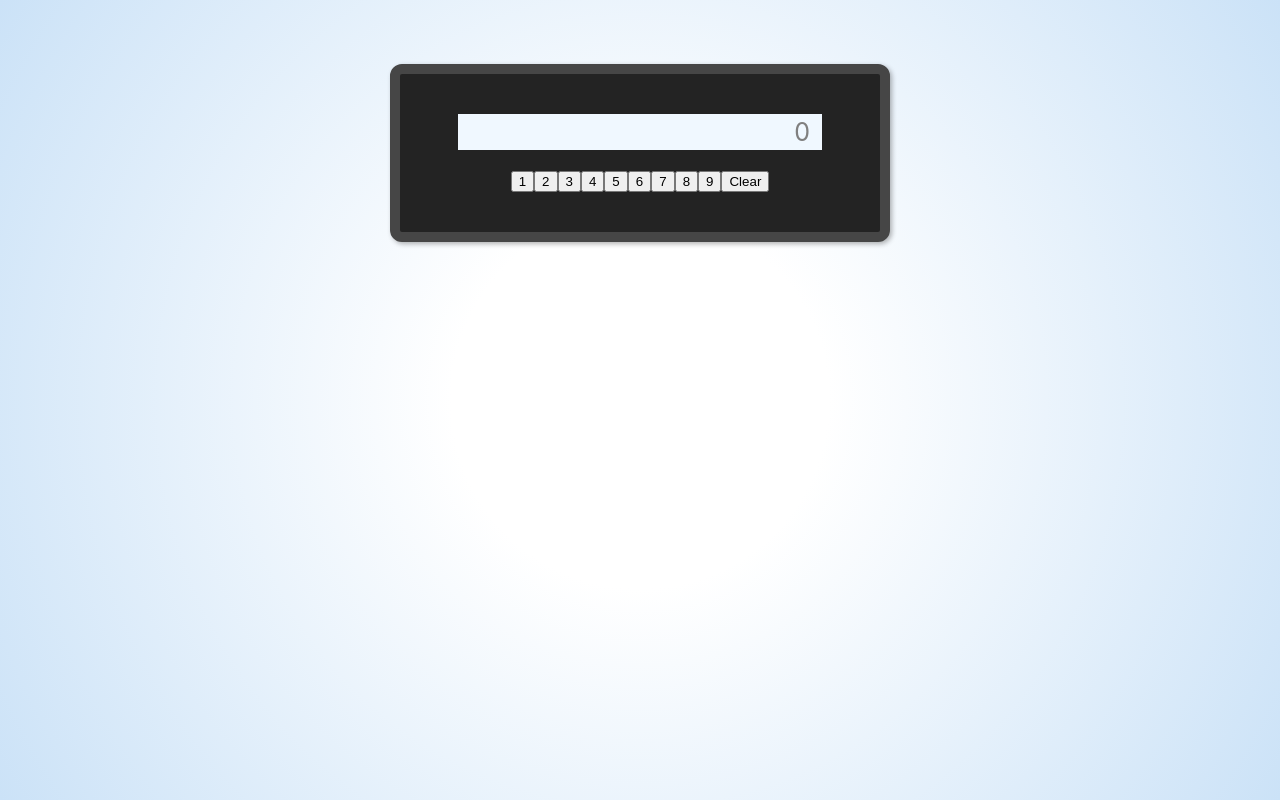
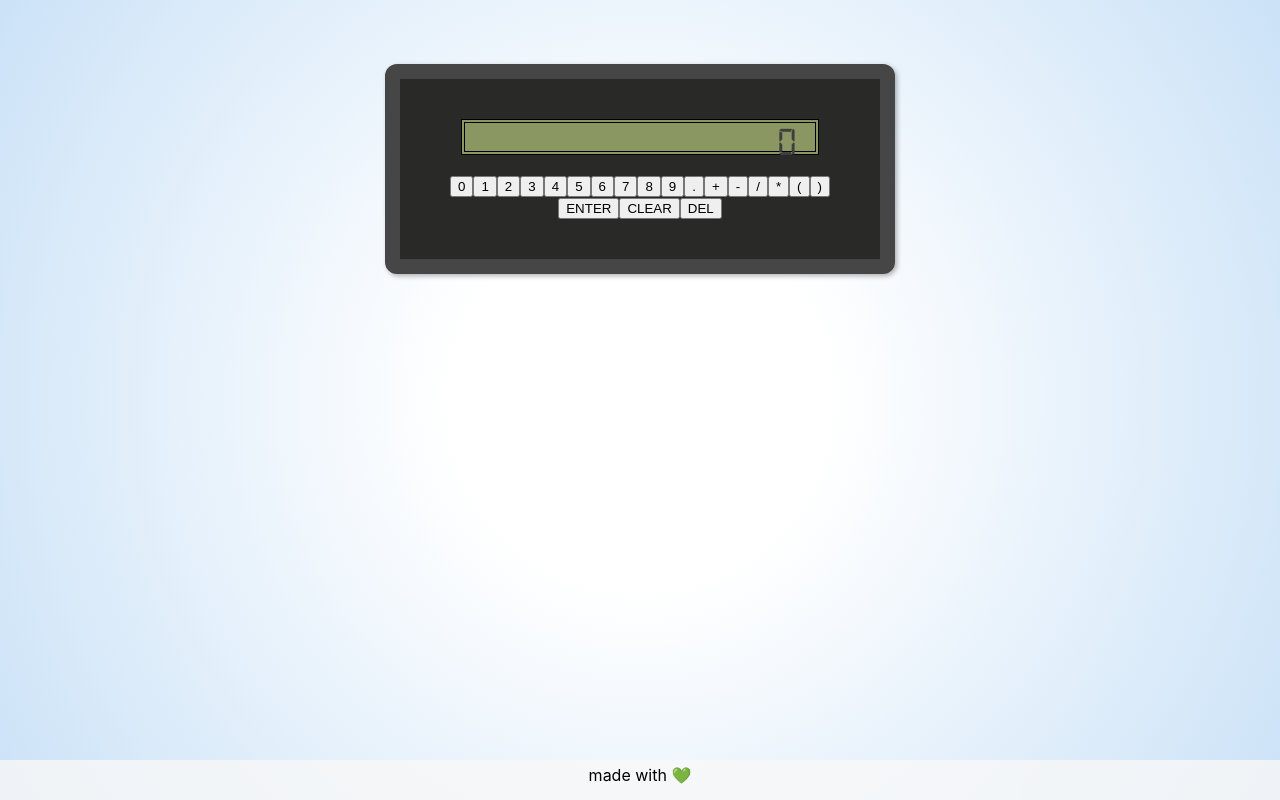
Before and after one commit to nodrognaes/calc, a React (Vite) app: page / in a window 1280 px wide. Built offline with nearby package versions, Linux system fonts and the light colour scheme.

Commit message:
functioning buttons

```diff
--- a/src/App.jsx
+++ b/src/App.jsx
@@ -1,11 +1,13 @@
 import './App.css'
 import Calc from './components/Calc/Calc';
+import Footer from './components/Footer/Footer';
 
 function App() {
 
   return (
     <div className="App">
       <Calc />
+      <Footer />
     </div>
   )
 }
--- a/src/components/Button/Button.jsx
+++ b/src/components/Button/Button.jsx
@@ -0,0 +1,17 @@
+import React from 'react'
+
+export default function Button({handleClick}) {
+  const keys = [{ 'key': 0 }, { 'key': 1 }, { 'key': 2 }, { 'key': 3 }, { 'key': 4 }, { 'key': 5 }, { 'key': 6 }, { 'key': 7 }, { 'key': 8 }, { 'key': 9 }, { 'key': '.' }, { 'key': '+' }, { 'key': '-' }, { 'key': '/' }, { 'key': '*' }, { 'key': '(' }, { 'key': ')' }, { 'key': 'ENTER' }, { 'key': 'CLEAR' }, { 'key': 'DEL' }];
+
+  return (
+    <div>
+      {
+        keys.map((n) => {
+          return (
+            <button key={n.key} className='keys' onClick={() => handleClick(n.key)}>{n.key}</button>
+          )
+        })
+      }
+    </div>
+  )
+}
--- a/src/components/Calc/Calc.jsx
+++ b/src/components/Calc/Calc.jsx
@@ -1,35 +1,46 @@
 import React, { useState } from 'react'
 
 import Window from '../Window/Window';
+import Button from '../Button/Button';
 import './calc.css';
 
 export default function Calc() {
-  const [total, setTotal] = useState(0);
-  const [display, setDisplay] =useState('0');
+  const [display, setDisplay] = useState('0');
 
-  const nums = [{ 'key': 1 }, { 'key': 2 }, { 'key': 3 }, { 'key': 4 }, { 'key': 5 }, { 'key': 6 }, { 'key': 7 }, { 'key': 8 }, { 'key': 9 }]
+  const handleClick = (key) => {
+    if (/^[0123456789+.x*\/)(-]$/.test(key)) {
+      setDisplay((prev) => {
+        if (prev === '0') {
+          return `${key}`;
+        };
+        return prev + `${key}`;
+      });
+      console.log(display)
+    };
 
+    if (key === 'DEL') {
+      setDisplay((prev) => {
+        if (prev.length > 1) {
+        return prev.slice(0, -1)
+      } else {
+        return '0';
+      }});
+    };
 
-  const add = (key) => {
-    setTotal(total + key);
-    setDisplay(total + key);
-    console.log(key)
-  }
+    if (key === 'CLEAR') {
+      setDisplay('0');
+    };
 
-  const clear = () => {
-    setTotal(0);
-    setDisplay('0');
-  }
+    if (key === 'ENTER') {
+      setDisplay(eval(display));
+    };
+
+  };
 
   return (
     <div className='calc'>
-      <Window display={display}/>
-      {nums.map((n) => {
-        return (
-          <button key={n.key} className='num' onClick={() => add(n.key)}>{n.key}</button>
-        )
-      })}
-      <button onClick={clear}>Clear</button>
+      <Window display={display} />
+      <Button handleClick={handleClick} />
     </div>
   )
 }
--- a/src/components/Calc/calc.css
+++ b/src/components/Calc/calc.css
@@ -1,10 +1,10 @@
 .calc {
-    color: gray;
+    color: rgb(62, 62, 62);
     max-width: 400px;
     max-height: 550px;
-    background-color: rgb(35, 35, 35);
+    background-color: #292927;
     padding: 40px;
-    border: 10px solid rgb(70, 70, 70);
+    border: 15px solid rgb(70, 70, 70);
     border-radius: 12px;
     margin: 5% auto;
     box-shadow: 2px 2px 5px rgba(0, 0, 0, 0.3);
--- /dev/null
+++ b/src/components/Footer/Footer.jsx
@@ -0,0 +1,8 @@
+import React from 'react'
+import './footer.css';
+
+export default function Footer() {
+    return (
+        <footer>made with 💚</footer>
+    )
+}
--- /dev/null
+++ b/src/components/Footer/footer.css
@@ -0,0 +1,9 @@
+footer {
+    position: fixed;
+    left: 0;
+    bottom: 0;
+    width: 100%;
+    background-color: rgba(248, 248, 248, 0.808);
+    height: 30px;
+    padding: 5px 0;
+}
--- a/src/components/Window/window.css
+++ b/src/components/Window/window.css
@@ -1,8 +1,17 @@
+@font-face {
+    font-family: 'digital-7';
+    src: url('../../font/digital-7.ttf')  format('truetype');
+}
+
 .display {
-    background-color: aliceblue;
-    width: 85%;
+    background-color: #8a9762;
+    width: 80%;
     text-align: right;
-    padding: 3px 12px;
+    padding: 3px 15px;
     margin: 0 auto 20px;
-    font-size: 25px;
+    font-size: 40px;
+    font-family: 'digital-7';
+    letter-spacing: 3.5px;
+    border: 4px black double;
+    text-transform: lowercase;
 }
```
Also changed, not shown: src/font/digital-7.ttf (added).
